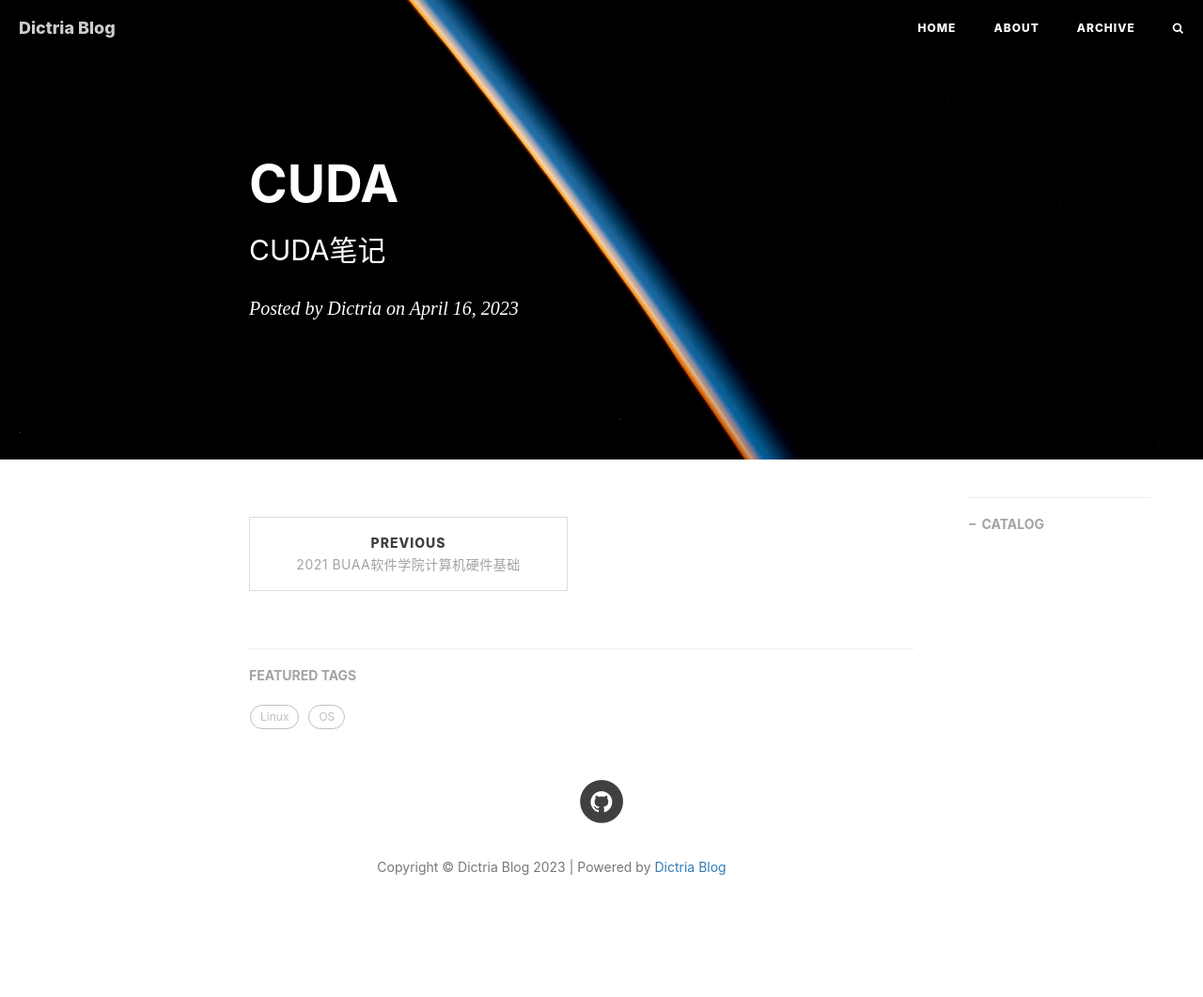
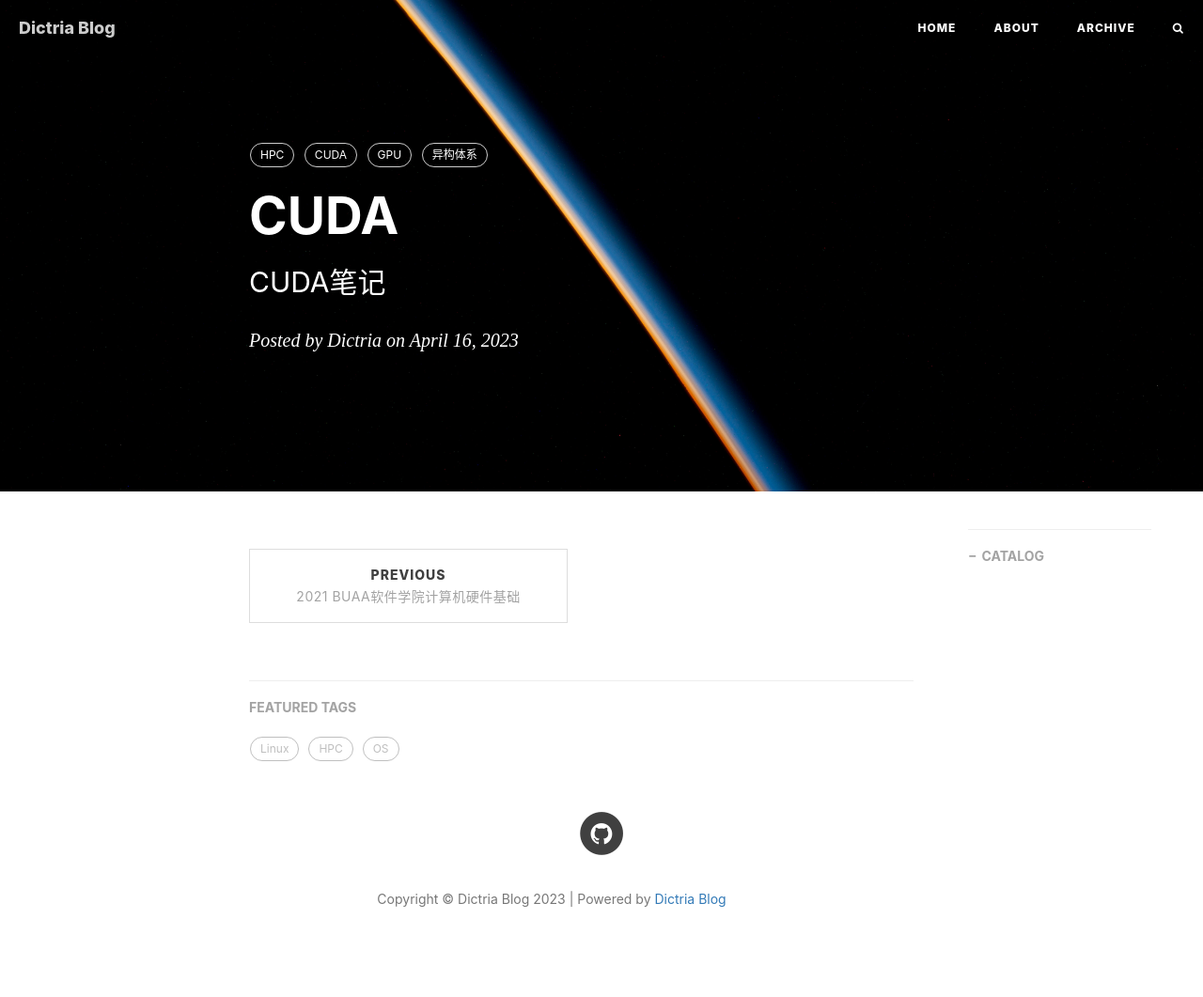
Before and after one commit to Dictria/Dictria.github.io, a Jekyll site: the page built from _posts/HPC/2021-11-03-cuda.md, in a window 1280 px wide. Shown: the whole page at 94% size. Built offline with Jekyll 4.4.1, drawn with Linux system fonts in a browser that asks for light colours; nearby versions of some CDN libraries; comment, search, counter and statistics services are not loaded; before the commit the page ends 1027 px from its top, so only the background shows below that; grey boxes are pictures that could not be loaded.

Commit message:
Add tags

```diff
--- a/_posts/HPC/2021-11-03-cuda.md
+++ b/_posts/HPC/2021-11-03-cuda.md
@@ -5,5 +5,9 @@ subtitle: "CUDA笔记"
 date: 2023-04-16
 author: "Dictria"
 header-img: "img/header.jpg"
-tags: []
+tags:
+  - HPC
+  - CUDA
+  - GPU
+  - 异构体系
 ---
```
